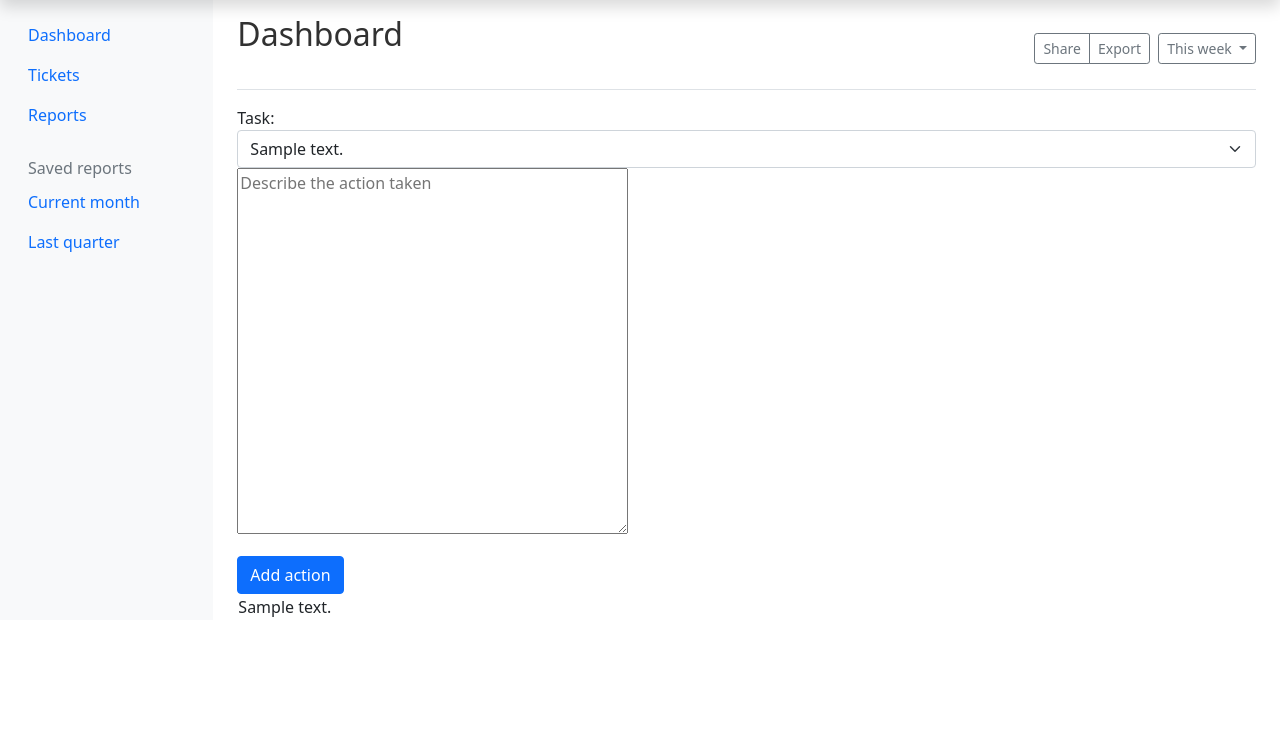
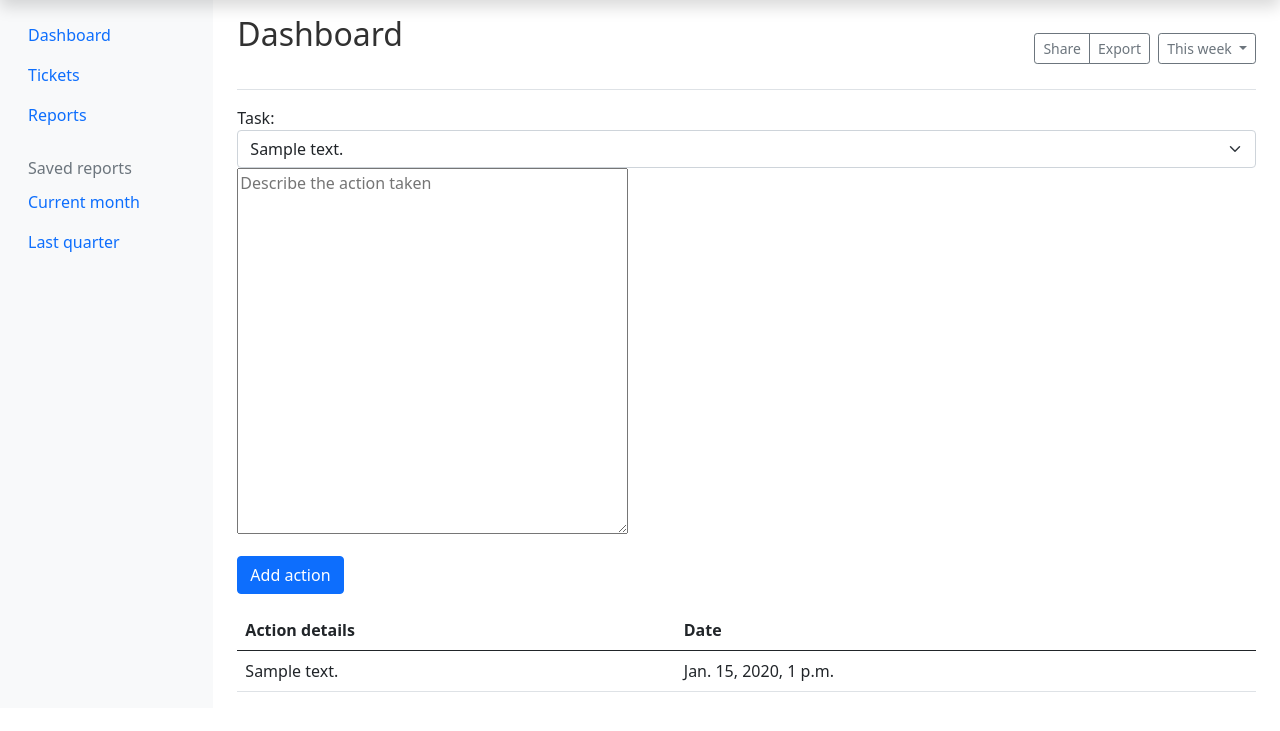
Before and after one commit to hanjarim/Project, a Django app: page /actions/1/ in a window 1280 px wide. Shown: the part 41-772 px from the top of the page. Run offline with Django 3.2, Linux system fonts and the light colour scheme; tables that the repository leaves empty hold one stand-in row (values such as "Sample post"); some libraries are stand-ins or nearby versions.

Commit message:
add styling and cells to the table

```diff
--- a/complaintapp/templates/complaintapp/dashboard.html
+++ b/complaintapp/templates/complaintapp/dashboard.html
@@ -1,6 +1,6 @@
 {% extends 'base.html' %}
 {% block content %}
-    <table>
+    <table class="table table-responsive">
         <thead>
             <tr>
                 <th>#</th>
@@ -8,7 +8,6 @@
                 <th>Location</th>
                 <th>Date</th>
                 <th>Status</th>
-
             </tr>
         </thead>
         {% for item in complaints %}
--- a/complaintapp/templates/complaintapp/taskactions.html
+++ b/complaintapp/templates/complaintapp/taskactions.html
@@ -1,6 +1,6 @@
 {% extends 'base.html' %}
 {% block content %}
-<form action="" method="POST">
+<form action="" method="POST" class="mb-3">
     {% csrf_token %}
 
     <div>
@@ -9,10 +9,18 @@
     <input type="submit" value="Add action" class="btn btn-primary">
 </form>
 
-<table>
+<table class="table table-responsive">
+    <thead>
+        <tr>
+            <th>Action details</th>
+            <th>Date</th>
+
+        </tr>
+    </thead>
     {% for action in previousactions %}
         <tr>
             <td>{{ action.details }}</td>
+            <td>{{ action.created_at }}</td>
         </tr>
     {% endfor %}
 </table>
```
Also changed, not shown: complaintapp/templates/complaintapp/tasklist.html (+5 -2 lines).
